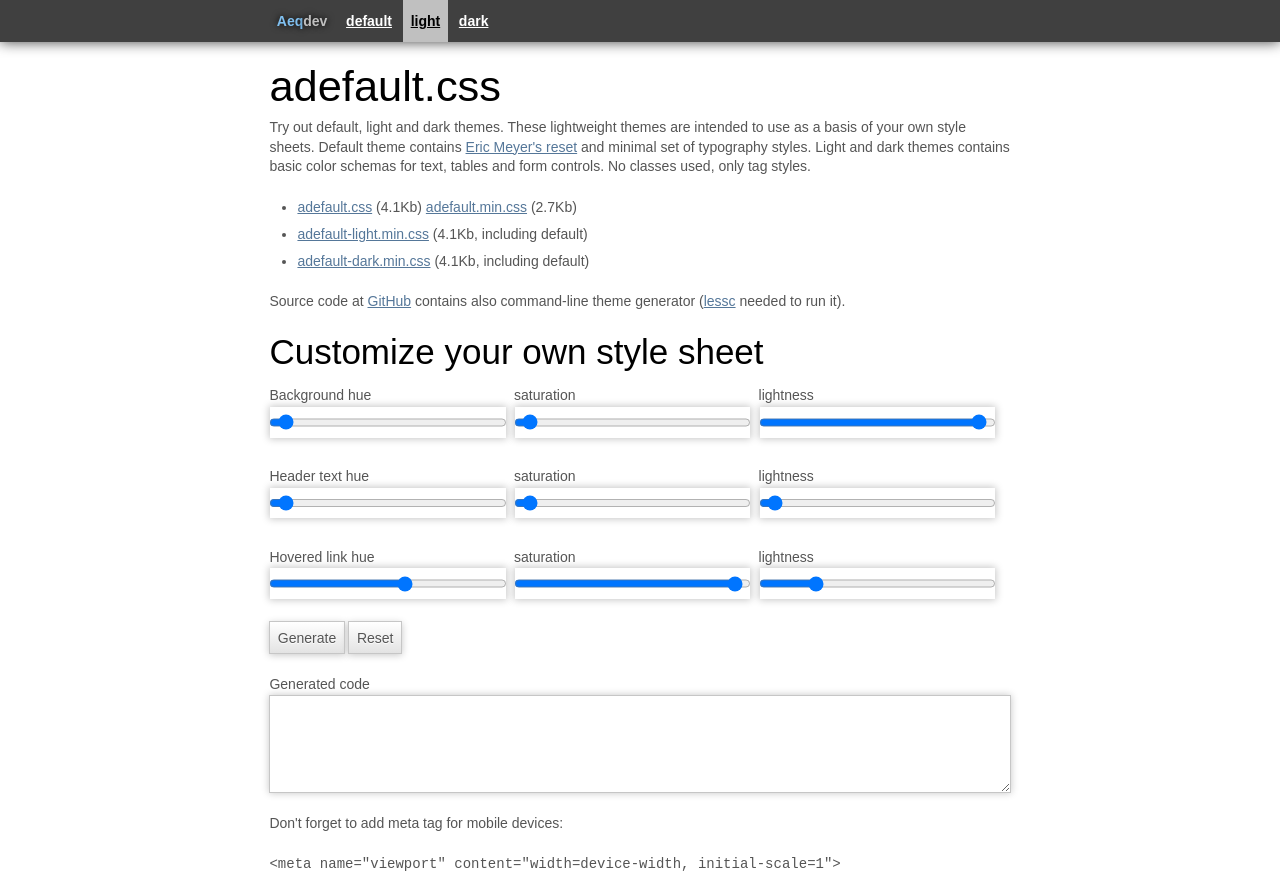
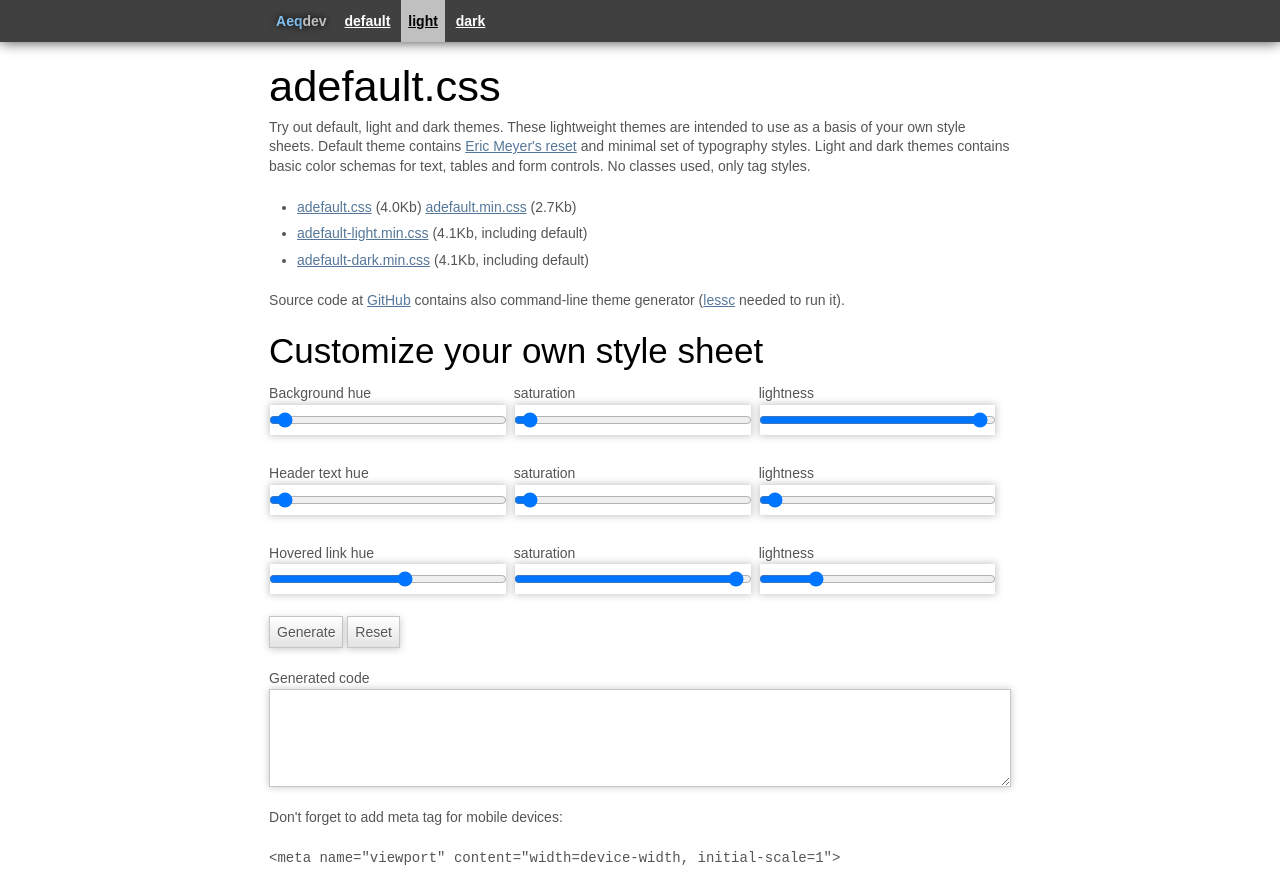
Before and after one commit to makryl/adefaultcss, a plain HTML site: page index.html in a window 1280 px wide. Shown: the top 886 px of the page. Drawn offline with nearby package versions, Linux system fonts and the light colour scheme.

Commit message:
ex to em

```diff
--- a/adefault.css
+++ b/adefault.css
@@ -1,6 +1,6 @@
 /*
  * http://aeqdev.com/tools/css/default/
- * v 1.6
+ * v 1.7
  * License: none (public domain)
  */
 
@@ -30,7 +30,6 @@ time, mark, audio, video
     vertical-align: baseline;
     -webkit-box-sizing: border-box;
     -moz-box-sizing: border-box;
-    -o-box-sizing: border-box;
     box-sizing: border-box;
 }
 
@@ -44,7 +43,7 @@ body
 {
     line-height: 1.4;
     margin: 1.5em auto;
-    padding: 0 1ex; /* good look for mobile devices (1.5em too big) */
+    padding: 0 .5em; /* good look for mobile devices (1.5em too big) */
     overflow-y: scroll;
 }
 
@@ -95,17 +94,17 @@ h6
 p, ul, ol, dl, blockquote, table,
 hr, form, address, pre, label
 {
-    margin: 1ex 0 1.5em;
+    margin: .5em 0 1.5em;
 }
 
 li
 {
-    margin: 1ex 0 1ex 2em;
+    margin: .5em 0 .5em 2em;
 }
 
 dd
 {
-    margin: 1ex 0 1ex 1.5em;
+    margin: .5em 0 .5em 1.5em;
 }
 
 ol ol
@@ -115,7 +114,7 @@ ol ol
 
 ul ul, ol ol
 {
-    margin-bottom: 1ex;
+    margin-bottom: .5em;
 }
 
 acronym, abbr, dfn, dt, table caption
@@ -184,7 +183,7 @@ acronym, abbr, dfn
 
 code, samp, var, kbd, tt
 {
-    font-family: monospace;
+    font-family: monospace, monospace;
 }
 
 pre
@@ -228,7 +227,7 @@ th, td
 {
     vertical-align: top;
     text-align: left;
-    padding: 1ex;
+    padding: .5em;
 }
 
 table, th, td
@@ -244,12 +243,11 @@ label
 input, button, textarea, select
 {
     display: block;
-    padding: 1ex;
+    padding: .5em;
     margin: 0;
     line-height: normal; /* with this magic browsers will render elements with same height */
     -webkit-box-sizing: border-box;
     -moz-box-sizing: border-box;
-    -o-box-sizing: border-box;
     box-sizing: border-box;
 }
 
--- a/atheme-colors.less
+++ b/atheme-colors.less
@@ -1,6 +1,6 @@
 /*
  * http://aeqdev.com/tools/css/default/
- * v 1.6
+ * v 1.7
  * License: none (public domain)
  */
 
--- a/atheme-light.less
+++ b/atheme-light.less
@@ -1,6 +1,6 @@
 /*
  * http://aeqdev.com/tools/css/default/
- * v 1.6
+ * v 1.7
  * License: none (public domain)
  */
 
--- a/atheme.less
+++ b/atheme.less
@@ -1,6 +1,6 @@
 /*
  * http://aeqdev.com/tools/css/default/
- * v 1.6
+ * v 1.7
  * License: none (public domain)
  */
 
--- a/index.html
+++ b/index.html
@@ -35,7 +35,7 @@
             {
                 max-width: 200mm;
                 margin: 0 auto;
-                padding: 0 1ex;
+                padding: 0 .5em;
             }
 
             .menu
@@ -44,7 +44,7 @@
                 position: fixed;
                 height: 3em;
                 line-height: 3em;
-                top: 0px;
+                top: 0;
                 background: #404040;
                 width: 100%;
                 font-weight: bold;
@@ -55,7 +55,7 @@
             {
                 display: inline-block;
                 color: #fff;
-                padding: 0 1ex;
+                padding: 0 .5em;
             }
 
             .menu a:hover, .menu a.active
@@ -88,7 +88,7 @@
             {
                 float: left;
                 width: 33%;
-                padding-right: 1ex;
+                padding-right: .5em;
             }
         </style>
 
@@ -98,8 +98,8 @@
             };
         </script>
 
-        <script src="//cdnjs.cloudflare.com/ajax/libs/less.js/1.6.1/less.min.js"></script>
-        <script src="//code.jquery.com/jquery.min.js"></script>
+        <script src="http://cdnjs.cloudflare.com/ajax/libs/less.js/1.6.1/less.min.js"></script>
+        <script src="http://code.jquery.com/jquery.min.js"></script>
         <script>
             function theme(a,
                 backgroundHue, backgroundSaturation, backgroundLightness,
@@ -190,7 +190,7 @@
     Light and dark themes contains basic color schemas for text, tables and form controls. No classes used, only tag styles.</p>
 
 <ul>
-    <li><a href="adefault.css">adefault.css</a> (4.1Kb) <a href="adefault.min.css">adefault.min.css</a> (2.7Kb)</li>
+    <li><a href="adefault.css">adefault.css</a> (4.0Kb) <a href="adefault.min.css">adefault.min.css</a> (2.7Kb)</li>
     <li><a href="adefault-light.min.css">adefault-light.min.css</a> (4.1Kb, including default)</li>
     <li><a href="adefault-dark.min.css">adefault-dark.min.css</a> (4.1Kb, including default)</li>
 </ul>
```
Also changed, not shown: adefault-dark.min.css, adefault-light.min.css, adefault.min.css, 3 other files.
